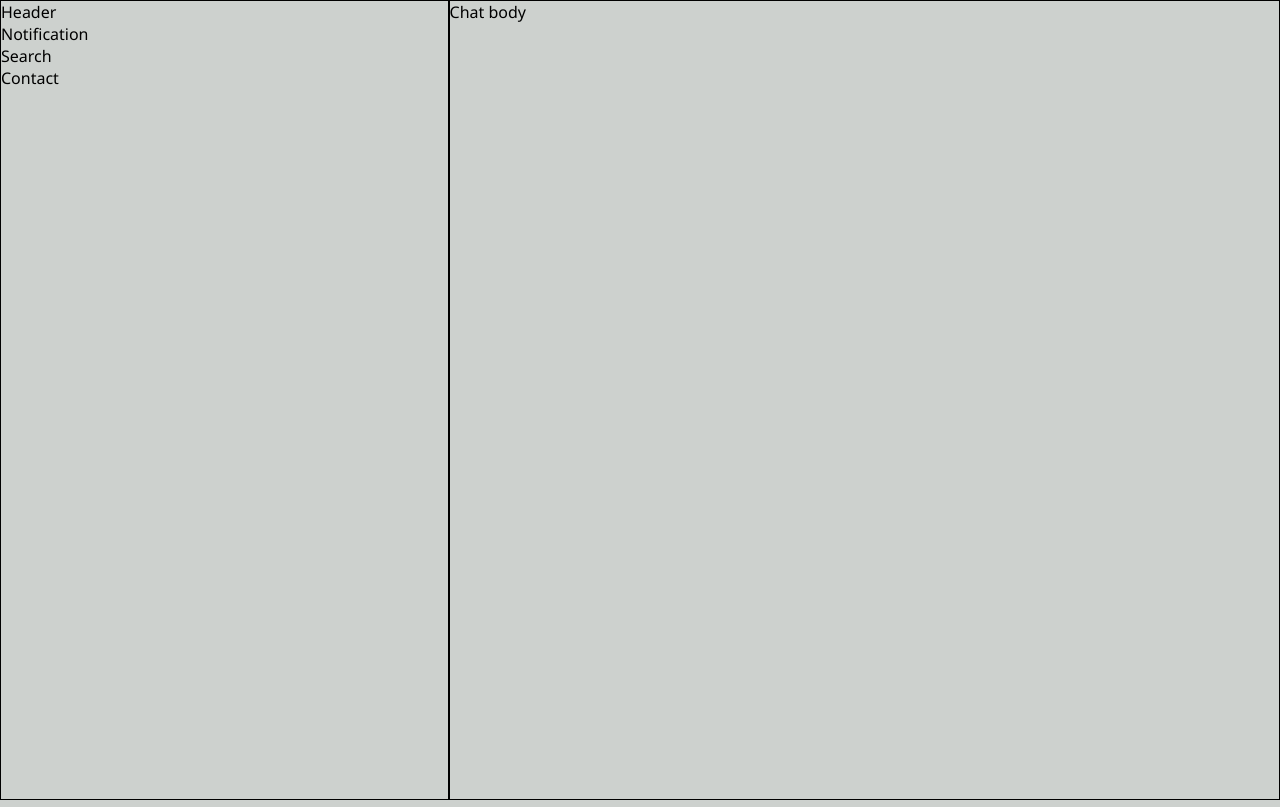
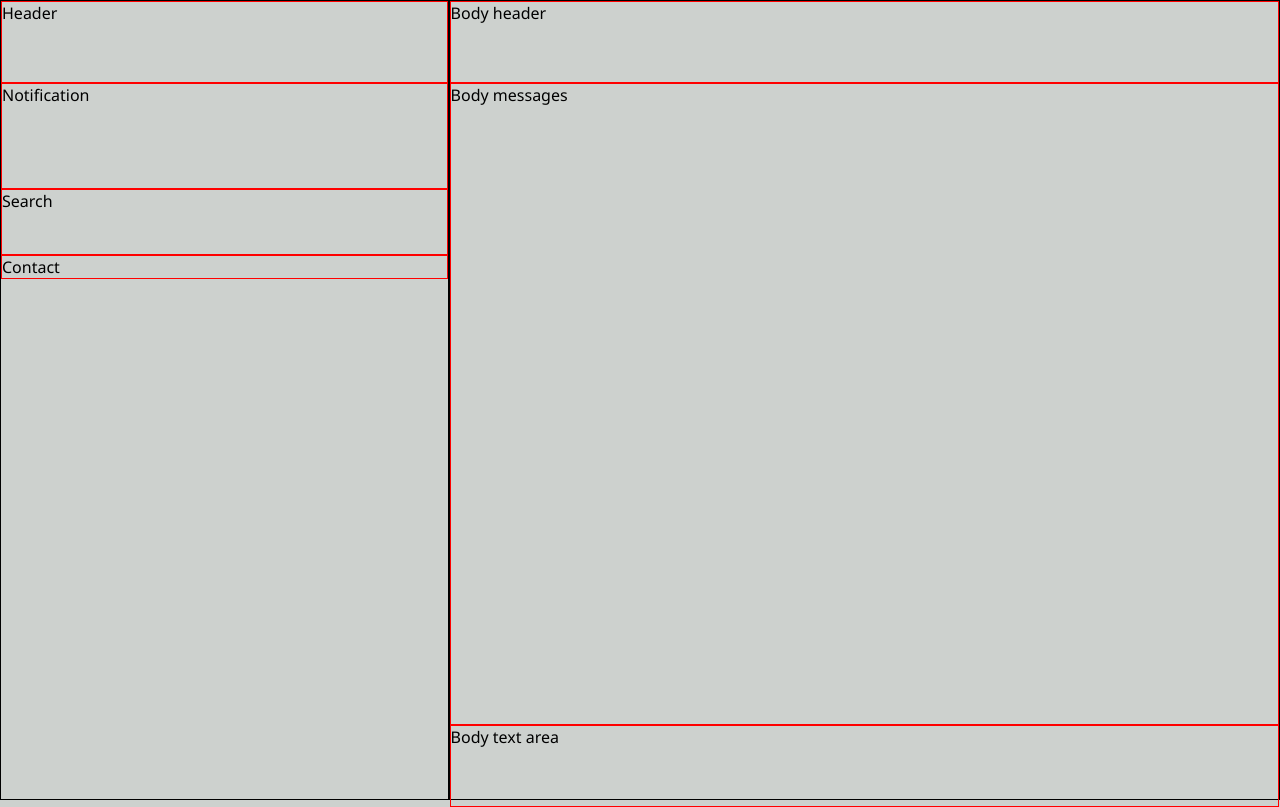
Before and after one commit to washington299/WhatsApp-Web-Layout-Clone, a React (Create React App) app: page /chat in a window 1280 px wide. Built offline with nearby package versions, Linux system fonts and the light colour scheme.

Commit message:
feat: make components grid layout

```diff
--- a/src/pages/Chat/Body/index.tsx
+++ b/src/pages/Chat/Body/index.tsx
@@ -4,7 +4,9 @@ import './styles.scss';
 
 const Body: React.FC = () => (
   <section className="body">
-    Chat body
+    <header className="body__header">Body header</header>
+    <section className="body__messages">Body messages</section>
+    <div className="body__text-area">Body text area</div>
   </section>
 );
 
--- a/src/pages/Chat/Body/styles.scss
+++ b/src/pages/Chat/Body/styles.scss
@@ -1,5 +1,28 @@
+@use '../../../styles/core/sizes';
+
 .body {
-  flex: 0.65;
+  flex: 0;
+  display: none;
   color: #000;
   border: 1px solid #000;
+
+  .body__header {
+    height: 10vh;
+    border: 1px solid #F00;
+  }
+  .body__messages {
+    height: 80vh;
+    border: 1px solid #F00;
+  }
+  .body__text-area {
+    height: 10vh;
+    border: 1px solid #F00;
+  }
 }
+
+@media screen and (min-width: sizes.$screen-sm) {
+  .body {
+    flex: 0.65;
+    display: block;
+  }
+}
--- a/src/pages/Chat/Sidebar/styles.scss
+++ b/src/pages/Chat/Sidebar/styles.scss
@@ -1,5 +1,30 @@
+@use '../../../styles/core/sizes';
+
 .sidebar {
-  flex: 0.35;
+  flex: 1;
   color: #000;
   border: 1px solid #000;
+
+  .sidebar__header {
+    height: 10vh;
+    border: 1px solid #F00;
+  }
+  .sidebar__notification {
+    height: 13vh;
+    border: 1px solid #F00;
+  }
+  .sidebar__search {
+    height: 8vh;
+    border: 1px solid #F00;
+  }
+  .sidebar__contacts {
+    height: auto;
+    border: 1px solid #F00;
+  }
 }
+
+@media screen and (min-width: sizes.$screen-sm) {
+  .sidebar {
+    flex: 0.35;
+  }
+}
```
